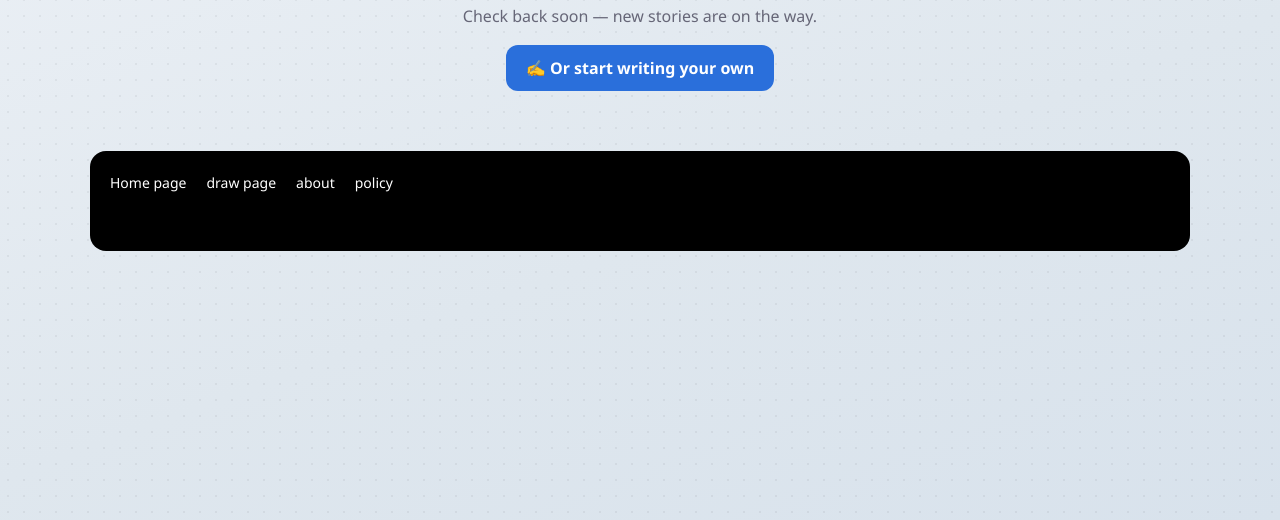
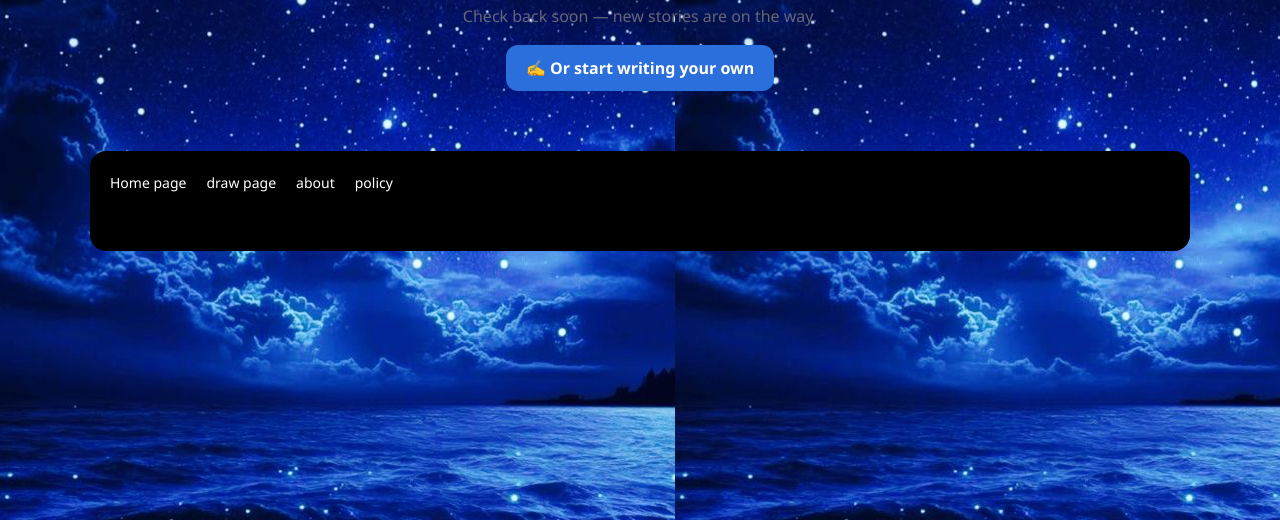
Before and after one commit to blogermike66-netizen/ShortBook, a website: page public/shop.html in a window 1280 px wide. Shown: the part 280-800 px from the top of the page. Drawn offline with Linux system fonts and the light colour scheme; no server answers.

Commit message:
shop background

```diff
--- a/public/shop.html
+++ b/public/shop.html
@@ -8,9 +8,8 @@
   *{margin:0;padding:0;box-sizing:border-box;font-family:Segoe UI, sans-serif;}
   body{
     min-height:100vh;
-    background:
-      radial-gradient(circle, rgba(0,0,0,0.05) 1px, transparent 1.2px) 0 0/16px 16px,
-      linear-gradient(160deg,#eef2f7,#dfe7ee 60%,#d8e2ec);
+      background-image:url("download (4).jpg");
+
     padding:30px 40px 60px;
   }
 
```
